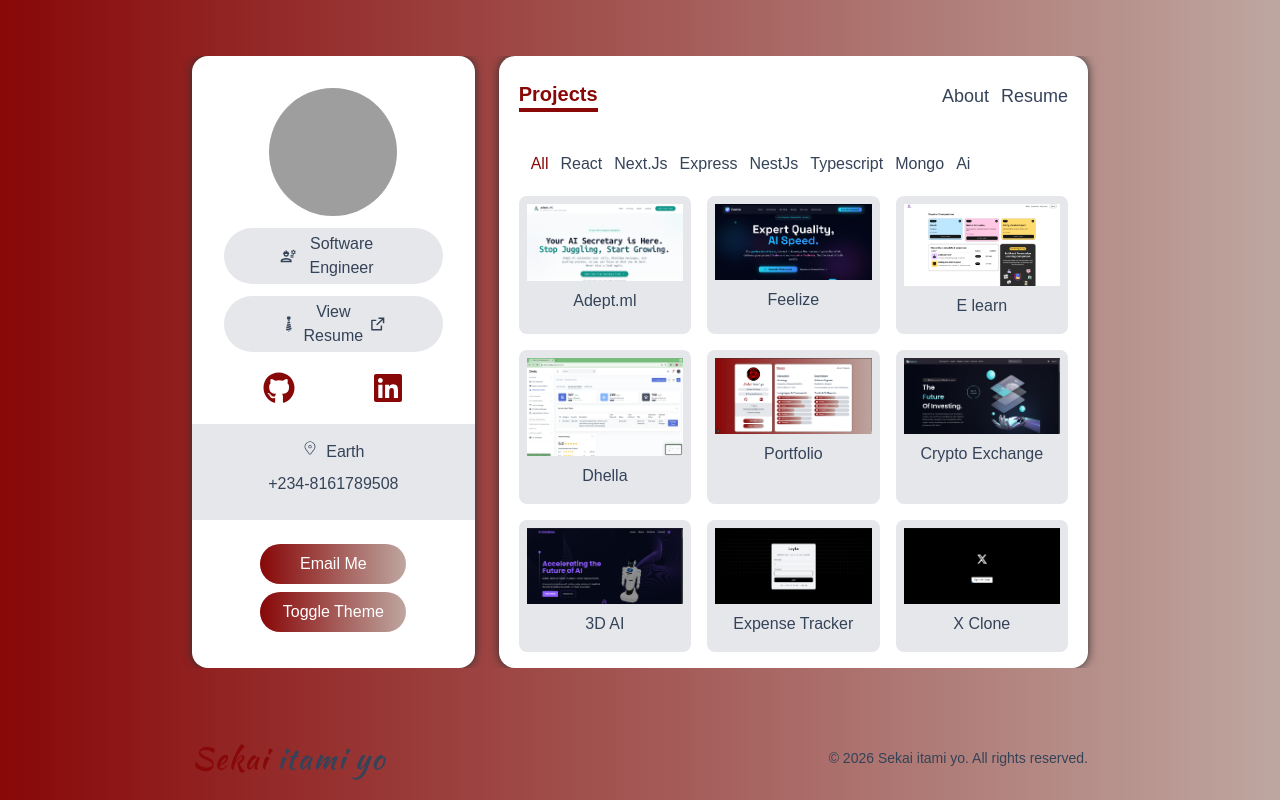
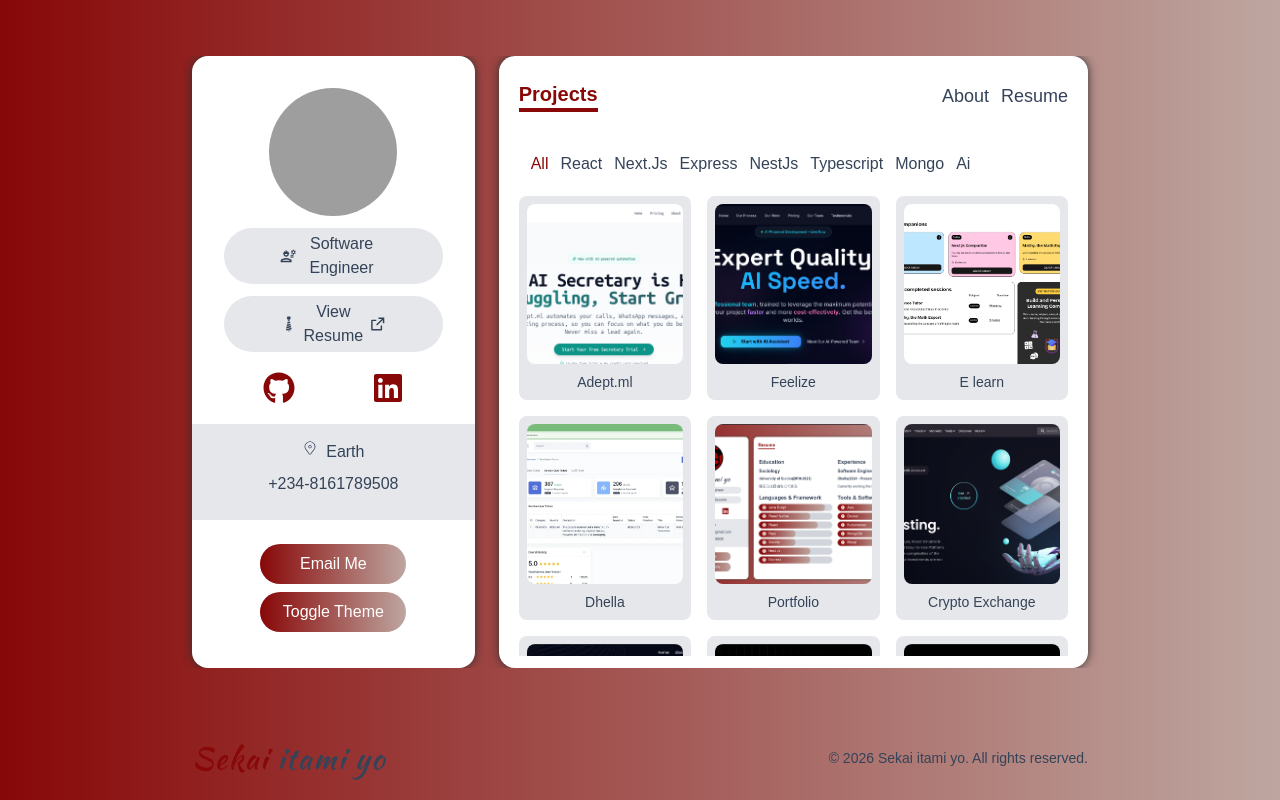
Before and after one commit to xwaynex/port, a Next.js app: page / in a window 1280 px wide. Both pictures are taken after a click on the button "Projects". Built offline with nearby package versions, Linux system fonts and the light colour scheme; grey boxes are pictures that could not be loaded.

Commit message:
Refactor ProjectCard component for improved structure and simplified rendering

```diff
--- a/src/components/ProjectCard.tsx
+++ b/src/components/ProjectCard.tsx
@@ -1,105 +1,22 @@
 import { iProject } from "@/type";
 import Image from "next/image";
-import { AiFillGithub, AiFillProject } from "react-icons/ai";
-import { MdClose } from "react-icons/md";
-import { motion } from "framer-motion";
-import { fadeIngUP, stagger } from "@/animations";
 
 const ProjectCard: React.FC<{
   project: iProject;
-  showDetails: null | number;
   setShowDetails: (id: null | number) => void;
-}> = ({
-  project: {
-    name,
-    description,
-    // categoty,
-    deployed_url,
-    github_url,
-    image_path,
-    key_tech,
-    id,
-  },
-  showDetails,
-  setShowDetails,
-}) => {
+}> = ({ project: { name, image_path, id }, setShowDetails }) => {
   return (
-    <div>
-      <Image
-        src={image_path}
-        alt={name}
-        className="cursor-pointer"
-        height={150}
-        onClick={() => setShowDetails(id)}
-        width={300} // Adjust width
-      />
-      <p className="my-2 text-center">{name}</p>
-
-      {showDetails === id && (
-        <div className="absolute top-0 left-0 z-10 grid w-full h-auto md:grid-cols-2 gap-x-12 text-black bg-gray-100 dark:text-white dark:bg-dark-100 p-2 md:p-10 rounded-lg">
-          <motion.div variants={stagger} initial="initial" animate="animate">
-            <motion.div
-              variants={fadeIngUP}
-              className="border-4 border-end"
-            >
-              <Image src={image_path} alt={name} width={300} height={150} />
-            </motion.div>
-
-            <motion.div
-              variants={fadeIngUP}
-              className="flex justify-center my-4 space-x-3"
-            >
-              <a
-                href={github_url}
-                target="_blank"
-                className="flex items-center px-4 py-2 space-x-3 text-lg bg-gray-200 dark:bg-dark-200"
-              >
-                <AiFillGithub /> <span>Github</span>
-              </a>
-              <a
-                href={deployed_url}
-                target="_blank"
-                className="flex items-center px-4 py-2 space-x-3 text-lg bg-gray-200 dark:bg-dark-200"
-              >
-                <AiFillProject /> <span>Project</span>
-              </a>
-            </motion.div>
-          </motion.div>
-
-          <motion.div variants={stagger} initial="initial" animate="animate">
-            <motion.h2
-              variants={fadeIngUP}
-              className="mb-3 rexr-xl font-medium md:text-2xl"
-            >
-              {name}
-            </motion.h2>
-            <motion.h3 variants={fadeIngUP} className="mb-3 font-medium">
-              {description}
-            </motion.h3>
-
-            <motion.div
-              variants={fadeIngUP}
-              className="flex flex-wrap mt-5 space-x-2 text-sm tracking-wider"
-            >
-              {key_tech.map((tech) => (
-                <span
-                  key={tech}
-                  className="px-2 py-1 my-1 bg-gray-200 dark:bg-dark-200 rounded-sm"
-                >
-                  {" "}
-                  {tech}
-                </span>
-              ))}
-            </motion.div>
-          </motion.div>
-          <button
-            onClick={() => setShowDetails(null)}
-            className="absolute p-1 bg-gray-200 rounded-full top-3 right-3 focus:outline-none dark:bg-dark-200"
-          >
-            <MdClose size={30} />
-          </button>
-        </div>
-      )}
+    <div className="cursor-pointer group" onClick={() => setShowDetails(id)}>
+      <div className="overflow-hidden rounded-lg">
+        <Image
+          src={image_path}
+          alt={name}
+          width={400}
+          height={200}
+          className="w-full h-40 object-cover transition-transform duration-300 group-hover:scale-105"
+        />
+      </div>
+      <p className="mt-2 text-center text-sm font-medium">{name}</p>
     </div>
   );
 };
```
